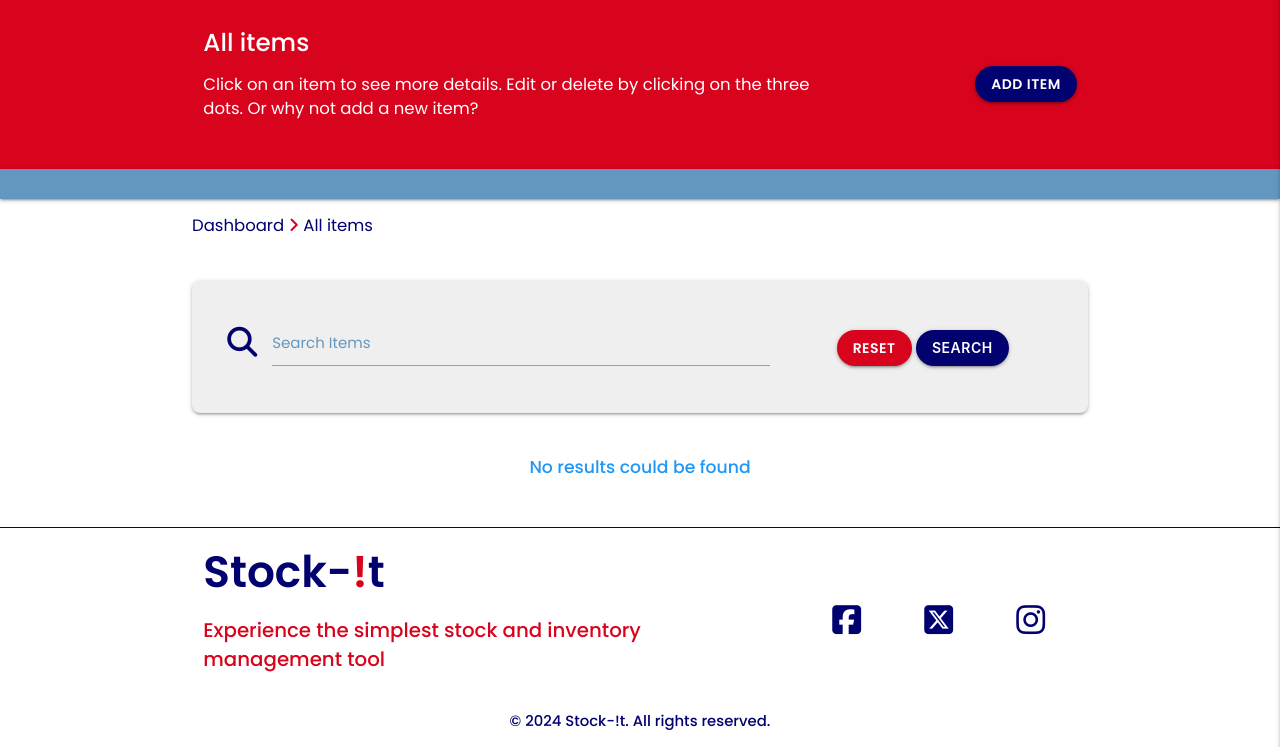
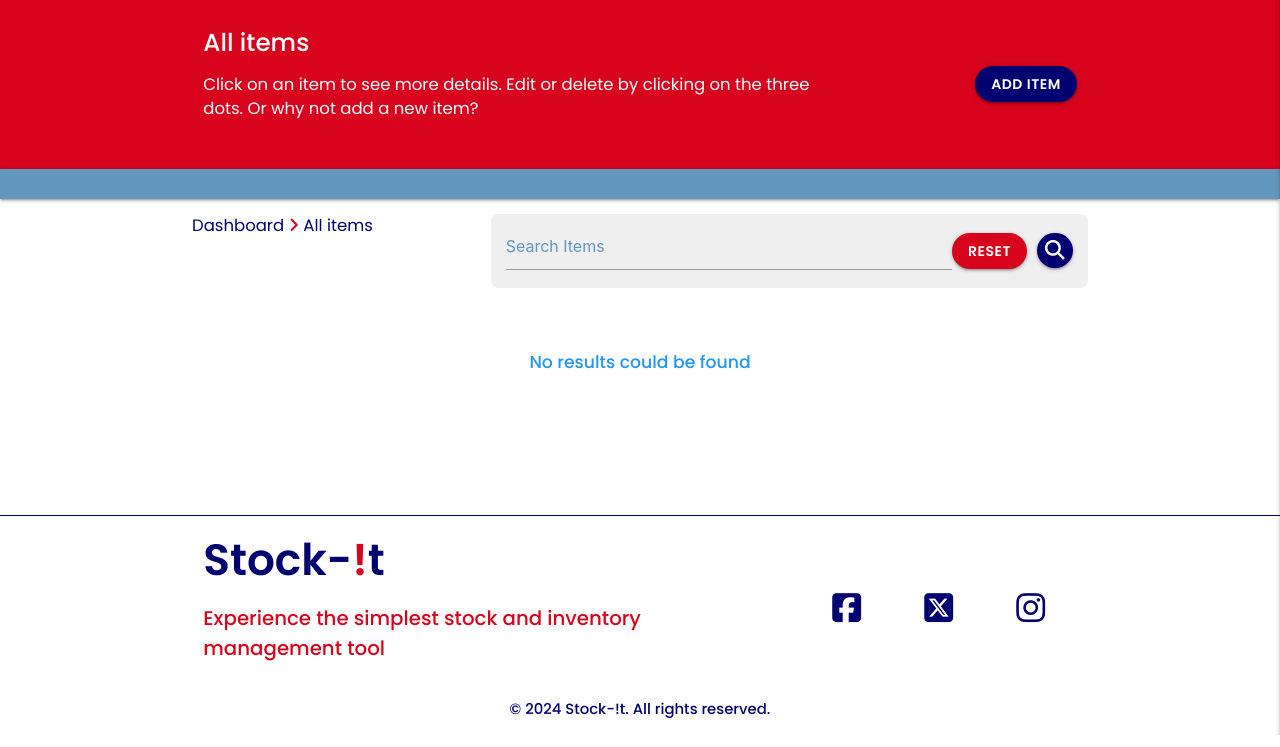
Before and after one commit to DaveWhiteh/stock-it, a Flask app: page /search in a window 1280 px wide. Shown: the part 65-812 px from the top of the page. Run offline with Flask 3, Linux system fonts and the light colour scheme; data that the repository does not hold is empty; some libraries are stand-ins or nearby versions.

Commit message:
Alter the searchbar look in items.html

```diff
--- a/app.py
+++ b/app.py
@@ -30,8 +30,9 @@ def home():
 @app.route("/search", methods=["GET", "POST"])
 def search():
     query = request.form.get("query")
+    todays_date = datetime.now()
     items = list(mongo.db.items.find({"$text": {"$search": query}}))
-    return render_template("items.html", items=items)
+    return render_template("items.html", items=items, todays_date=todays_date)
 
 
 @app.route("/register", methods=["GET", "POST"])
--- a/static/css/style.css
+++ b/static/css/style.css
@@ -332,13 +332,39 @@ a {
 /* --------------------------------------------------------------------------------------- Items */
 
 .search-container {
-    padding-top: 1rem;
-    padding-bottom: 1rem;
+    display: inline-flex;
+    align-items: center;
+    background-color: #EFEFEF;
+    padding: 10px 15px;
+    border-radius: 8px;
+    width: 100%;
 }
 
-.search-button {
-    margin-top: 10px;
-    margin-bottom: 10px;
+.search-bar {
+    margin: 0;
+    height: 100%;
+    padding: 5px 10px;
+    margin-right: 10px;
+}
+
+.search-bar::placeholder {
+    color: #6497BF;
+}
+
+.btn-search {
+    margin-right: 10px;
+}
+
+.search-container button {
+    height: 35px;
+    padding: 0 8px;
+}
+
+.search-container button i {
+    display: inline;
+    margin: auto;
+    line-height:35px;
+    color: #FFFFFF;
 }
 
 .collapsible {
@@ -478,6 +504,10 @@ a {
         padding: 0;
     }
 
+    .search {
+        margin-top: 1rem;
+    }
+
 }
 
 /* Tablet / Desktop Devices - Portrait */
@@ -531,10 +561,6 @@ a {
         border-radius: 8px;
     }
 
-    .btn-search div {
-        padding-top: 25px;
-    }
-
 }
 
 /* Tablet / Desktop Devices - Portrait and Landscape */
--- a/templates/items.html
+++ b/templates/items.html
@@ -61,41 +61,30 @@
 <div class="container-wrapper-1">
     <div class="container">
         <div class="row">
-            <div class="col s12 no-padding">
+            <div class="col s12 m4 no-padding">
                 <a href="{{ url_for('dashboard') }}" class="text-blue breadcrumbs">Dashboard</a>
                 {% if request.endpoint == 'get_items' %}
-                    <i class="fa-solid fa-angle-right icon-red"></i>
-                    <a href="{{ url_for('get_locations') }}" class="text-blue breadcrumbs"> Locations</a>
-                    <i class="fa-solid fa-angle-right icon-red"></i>
-                    <span class="text-blue"> {{ location_name }}</span>
+                <i class="fa-solid fa-angle-right icon-red"></i>
+                <a href="{{ url_for('get_locations') }}" class="text-blue breadcrumbs"> Locations</a>
+                <i class="fa-solid fa-angle-right icon-red"></i>
+                <span class="text-blue"> {{ location_name }}</span>
                 {% else %}
-                    <i class="fa-solid fa-angle-right icon-red"></i>
-                    <a href="{{ url_for('get_items_all') }}" class="text-blue breadcrumbs"> All items</a>
+                <i class="fa-solid fa-angle-right icon-red"></i>
+                <a href="{{ url_for('get_items_all') }}" class="text-blue breadcrumbs"> All items</a>
                 {% endif %}
             </div>
-        </div>
-    </div>
-</div>
-
-<div class="container">
-    <div class="row card-panel bg-color-grey">
-        <form action="{{ url_for('search') }}" method="POST" class="col s12">
-            <div class="row no-margin-bottom">
-                <div class="input-field col s12 m8">
-                    <i class="fas fa-search prefix icon-blue"></i>
-                    <input type="text" name="query" id="query" minlength="3" class="validate" required>
-                    <label for="query">Search Items</label>
-                </div>
-                <div class="col s12 m4 center-align btn-search">
-                    <div class="row">
-                        <a href="{{ url_for('get_items_all') }}" class="btn btn-red">Reset</a>
-                        <button type="submit" class="btn">
-                            Search
+            <div class="col s12 m8 search right-align no-padding">
+                <form action="{{ url_for('search') }}" method="POST">
+                    <div class="search-container">
+                        <input id="query" class="search-bar" type="text" name="query" placeholder="Search Items">
+                        <a href="{{ url_for('get_items_all') }}" class="btn btn-red btn-search">Reset</a>
+                        <button class="btn" type="submit">
+                            <i class="fas fa-search prefix"></i>
                         </button>
                     </div>
-                </div>
+                </form>
             </div>
-        </form>
+        </div>
     </div>
 </div>
 
```
